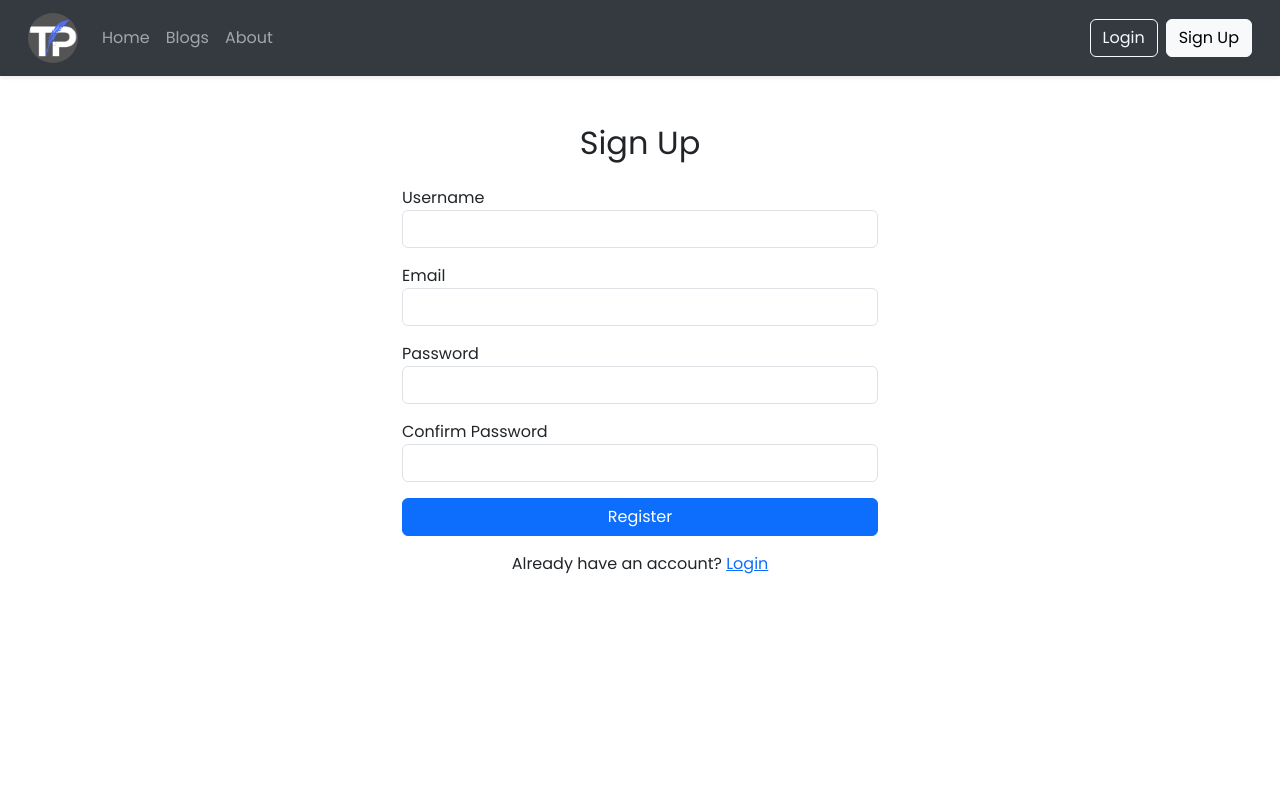
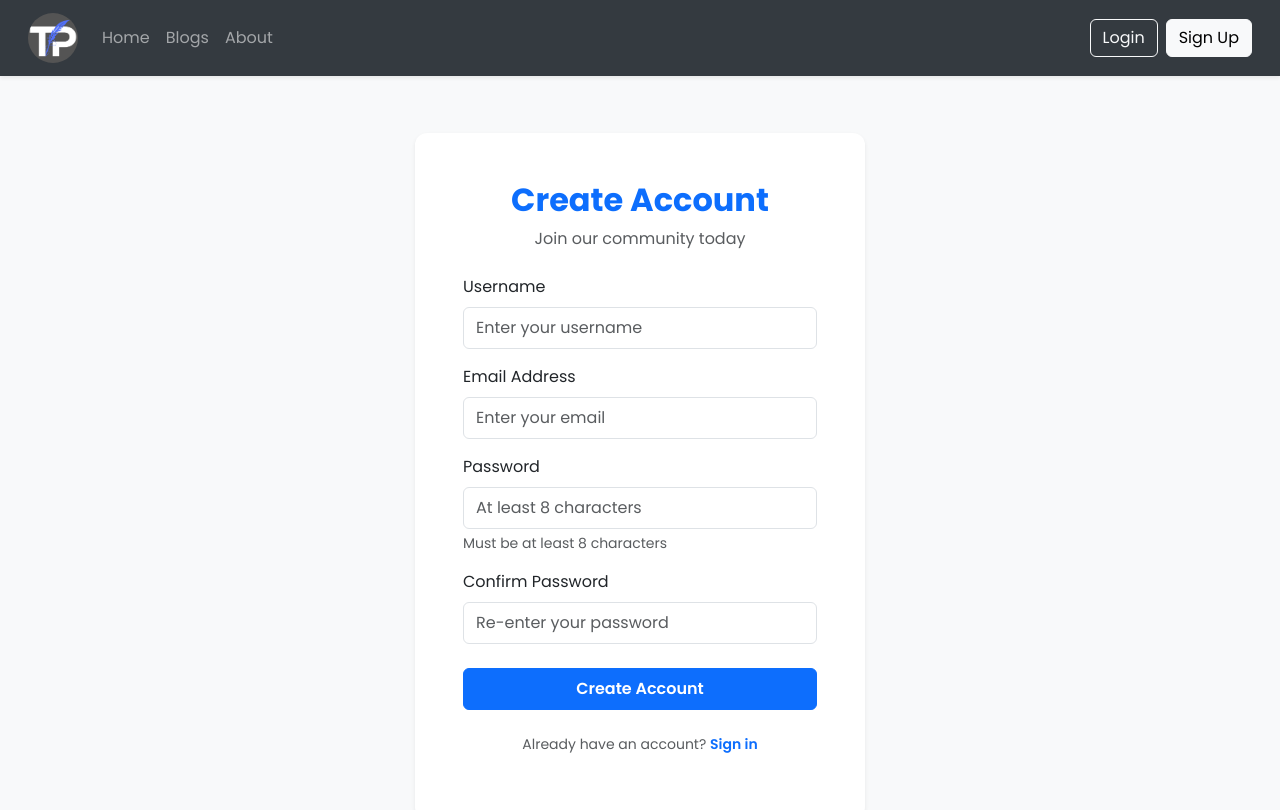
Before and after one commit to hamxasajid/BloggigSite, a React (Vite) app in the folder frontend/: page /signup in a window 1280 px wide. Shown: the top 810 px of the page. Built offline with nearby package versions, Linux system fonts and the light colour scheme.

Commit message:
UI Bug fixed

```diff
--- /dev/null
+++ b/frontend/src/Component/Login.css
@@ -0,0 +1,29 @@
+.card {
+  border-radius: 12px;
+  overflow: hidden;
+}
+
+.divider::before {
+  content: "";
+  position: absolute;
+  top: 50%;
+  left: 0;
+  right: 0;
+  height: 1px;
+  background-color: #dee2e6;
+  z-index: -1;
+}
+
+.form-control:focus {
+  border-color: #86b7fe;
+  box-shadow: 0 0 0 0.25rem rgba(13, 110, 253, 0.25);
+}
+
+.btn-primary {
+  background-color: #0d6efd;
+  border-color: #0d6efd;
+}
+
+.btn-outline-secondary:hover {
+  background-color: #f8f9fa;
+}
--- a/frontend/src/Component/login.jsx
+++ b/frontend/src/Component/login.jsx
@@ -1,9 +1,10 @@
 import React, { useState, useContext } from "react";
-import { useNavigate } from "react-router-dom";
-import { AuthContext } from "../Context/AuthCon"; // Import AuthContext
+import { useNavigate, Link } from "react-router-dom";
+import { AuthContext } from "../Context/AuthCon";
+import "./login.css";
 
 const Login = () => {
-  const { login } = useContext(AuthContext); // Use login function from context
+  const { login } = useContext(AuthContext);
   const [formData, setFormData] = useState({
     email: "",
     password: "",
@@ -32,14 +33,12 @@ const Login = () => {
       const data = await res.json();
       if (!res.ok) throw new Error(data.message);
 
-      // Save token to localStorage and set user in context
-      localStorage.setItem("token", data.token); // Store token in localStorage
-      login(data); // Set the user in the context
+      localStorage.setItem("token", data.token);
+      login(data);
 
       setMessage("Login successful!");
       setFormData({ email: "", password: "" });
 
-      // Redirect based on role
       if (data.role === "admin") {
         navigate("/admin");
       } else {
@@ -53,52 +52,92 @@ const Login = () => {
   };
 
   return (
-    <div className="container py-5 min-vh-100" style={{ maxWidth: "500px" }}>
-      <h2 className="mb-4 text-center">Login</h2>
+    <div className="auth-container d-flex align-items-center justify-content-center py-5 min-vh-100 bg-light">
+      <div
+        className="card shadow-sm border-0"
+        style={{ width: "100%", maxWidth: "450px" }}
+      >
+        <div className="card-body p-5">
+          <div className="text-center mb-4">
+            <h2 className="fw-bold text-primary">Welcome Back</h2>
+            <p className="text-muted">Sign in to your account</p>
+          </div>
+
+          {message && (
+            <div
+              className={`alert ${
+                message.includes("successful")
+                  ? "alert-success"
+                  : "alert-danger"
+              } mb-4`}
+            >
+              {message}
+            </div>
+          )}
+
           <form onSubmit={handleSubmit}>
             <div className="mb-3">
-          <label>Email</label>
+              <label htmlFor="email" className="form-label">
+                Email Address
+              </label>
               <input
                 type="email"
-            className="form-control"
+                className="form-control py-2"
+                id="email"
                 name="email"
                 value={formData.email}
                 onChange={handleChange}
                 required
+                placeholder="Enter your email"
               />
             </div>
 
             <div className="mb-3">
-          <label>Password</label>
+              <label htmlFor="password" className="form-label">
+                Password
+              </label>
               <input
                 type="password"
-            className="form-control"
+                className="form-control py-2"
+                id="password"
                 name="password"
                 value={formData.password}
                 onChange={handleChange}
                 required
+                placeholder="Enter your password"
               />
             </div>
 
             <button
               type="submit"
-          className="btn btn-primary w-100"
+              className="btn btn-primary w-100 py-2 fw-semibold"
               disabled={loading}
             >
-          {loading ? "Logging in..." : "Login"}
+              {loading ? (
+                <>
+                  <span
+                    className="spinner-border spinner-border-sm me-2"
+                    role="status"
+                    aria-hidden="true"
+                  ></span>
+                  Logging in...
+                </>
+              ) : (
+                "Login"
+              )}
             </button>
           </form>
 
-      {message && (
-        <p
-          className="mt-3 text-center"
-          style={{
-            color: message.includes("successful") ? "green" : "red",
-          }}
-        >
-          {message}
+          <div className="text-center mt-4">
+            <p className="small text-muted">
+              Don't have an account?{" "}
+              <Link to="/signup" className="text-decoration-none fw-semibold">
+                Sign up
+              </Link>
             </p>
-      )}
+          </div>
+        </div>
+      </div>
     </div>
   );
 };
--- /dev/null
+++ b/frontend/src/Component/register.css
@@ -0,0 +1,29 @@
+.card {
+  border-radius: 12px;
+  overflow: hidden;
+}
+
+.divider::before {
+  content: "";
+  position: absolute;
+  top: 50%;
+  left: 0;
+  right: 0;
+  height: 1px;
+  background-color: #dee2e6;
+  z-index: -1;
+}
+
+.form-control:focus {
+  border-color: #86b7fe;
+  box-shadow: 0 0 0 0.25rem rgba(13, 110, 253, 0.25);
+}
+
+.btn-primary {
+  background-color: #0d6efd;
+  border-color: #0d6efd;
+}
+
+.btn-outline-secondary:hover {
+  background-color: #f8f9fa;
+}
--- a/frontend/src/Component/register.jsx
+++ b/frontend/src/Component/register.jsx
@@ -1,5 +1,6 @@
 import React, { useState } from "react";
-import { useNavigate } from "react-router-dom"; // Use useNavigate instead of useHistory
+import { useNavigate, Link } from "react-router-dom";
+import "./register.css"; // Assuming you have a CSS file for styling
 
 const Register = () => {
   const [formData, setFormData] = useState({
@@ -11,7 +12,7 @@ const Register = () => {
   });
   const [message, setMessage] = useState("");
   const [loading, setLoading] = useState(false);
-  const navigate = useNavigate(); // Initialize navigate for routing
+  const navigate = useNavigate();
   const url = "https://bloggigsite-production.up.railway.app";
 
   const handleChange = (e) => {
@@ -23,7 +24,6 @@ const Register = () => {
     setMessage("");
     setLoading(true);
 
-    // Frontend validation for email, password, and confirmation
     if (!/\S+@\S+\.\S+/.test(formData.email)) {
       setMessage("Please enter a valid email address.");
       setLoading(false);
@@ -52,7 +52,7 @@ const Register = () => {
       const data = await res.json();
       if (!res.ok) throw new Error(data.message);
 
-      setMessage("Registration successful!");
+      setMessage("Registration successful! Redirecting to login...");
       setFormData({
         username: "",
         email: "",
@@ -61,10 +61,9 @@ const Register = () => {
         role: "user",
       });
 
-      // Navigate to /login after 1 second
       setTimeout(() => {
         navigate("/login");
-      }, 1000);
+      }, 1500);
     } catch (err) {
       setMessage(`Error: ${err.message}`);
     } finally {
@@ -73,84 +72,124 @@ const Register = () => {
   };
 
   return (
-    <div className="container py-5 min-vh-100" style={{ maxWidth: "500px" }}>
-      <h2 className="mb-4 text-center">Sign Up</h2>
+    <div className="auth-container d-flex align-items-center justify-content-center py-5 min-vh-100 bg-light">
+      <div
+        className="card shadow-sm border-0"
+        style={{ width: "100%", maxWidth: "450px" }}
+      >
+        <div className="card-body p-5">
+          <div className="text-center mb-4">
+            <h2 className="fw-bold text-primary">Create Account</h2>
+            <p className="text-muted">Join our community today</p>
+          </div>
+
+          {message && (
+            <div
+              className={`alert ${
+                message.includes("successful")
+                  ? "alert-success"
+                  : "alert-danger"
+              } mb-4`}
+            >
+              {message}
+            </div>
+          )}
+
           <form onSubmit={handleSubmit}>
             <div className="mb-3">
-          <label>Username</label>
+              <label htmlFor="username" className="form-label">
+                Username
+              </label>
               <input
                 type="text"
-            className="form-control"
+                className="form-control py-2"
+                id="username"
                 name="username"
                 value={formData.username}
                 onChange={handleChange}
                 required
+                placeholder="Enter your username"
               />
             </div>
 
             <div className="mb-3">
-          <label>Email</label>
+              <label htmlFor="email" className="form-label">
+                Email Address
+              </label>
               <input
                 type="email"
-            className="form-control"
+                className="form-control py-2"
+                id="email"
                 name="email"
                 value={formData.email}
                 onChange={handleChange}
                 required
+                placeholder="Enter your email"
               />
             </div>
 
             <div className="mb-3">
-          <label>Password</label>
+              <label htmlFor="password" className="form-label">
+                Password
+              </label>
               <input
                 type="password"
-            className="form-control"
+                className="form-control py-2"
+                id="password"
                 name="password"
                 value={formData.password}
                 onChange={handleChange}
                 required
+                placeholder="At least 8 characters"
               />
+              <div className="form-text">Must be at least 8 characters</div>
             </div>
 
-        <div className="mb-3">
-          <label>Confirm Password</label>
+            <div className="mb-4">
+              <label htmlFor="confirmPassword" className="form-label">
+                Confirm Password
+              </label>
               <input
                 type="password"
-            className="form-control"
+                className="form-control py-2"
+                id="confirmPassword"
                 name="confirmPassword"
                 value={formData.confirmPassword}
                 onChange={handleChange}
                 required
+                placeholder="Re-enter your password"
               />
             </div>
 
             <button
               type="submit"
-          className="btn btn-primary w-100"
+              className="btn btn-primary w-100 py-2 fw-semibold"
               disabled={loading}
             >
-          {loading ? "Submitting..." : "Register"}
+              {loading ? (
+                <>
+                  <span
+                    className="spinner-border spinner-border-sm me-2"
+                    role="status"
+                    aria-hidden="true"
+                  ></span>
+                  Registering...
+                </>
+              ) : (
+                "Create Account"
+              )}
             </button>
           </form>
 
-      {message && (
-        <p
-          className="mt-3 text-center"
-          style={{
-            color: message.includes("successful") ? "green" : "red",
-          }}
-        >
-          {message}
+          <div className="text-center mt-4">
+            <p className="small text-muted">
+              Already have an account?{" "}
+              <Link to="/login" className="text-decoration-none fw-semibold">
+                Sign in
+              </Link>
             </p>
-      )}
-
-      <div className="text-center mt-3">
-        <p>
-          Already have an account?{" "}
-          <a href="/login" className="text-primary">
-            Login
-          </a>
-        </p>
+          </div>
+        </div>
       </div>
     </div>
   );
```
Lines whose indentation alone changed are shown as unchanged.
